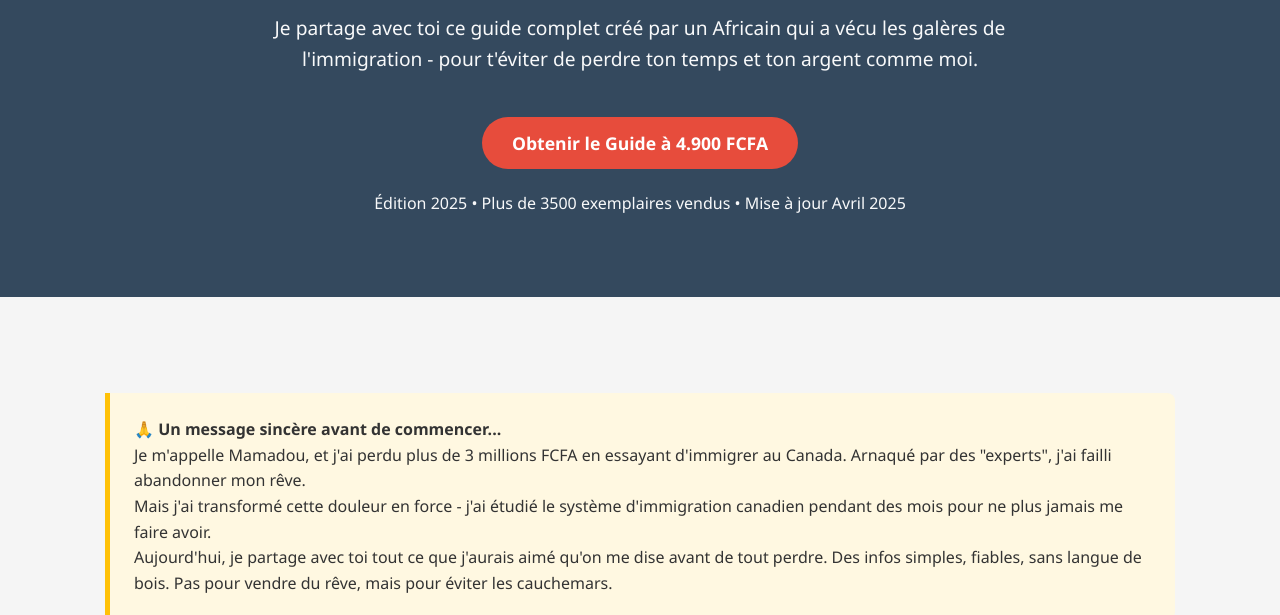
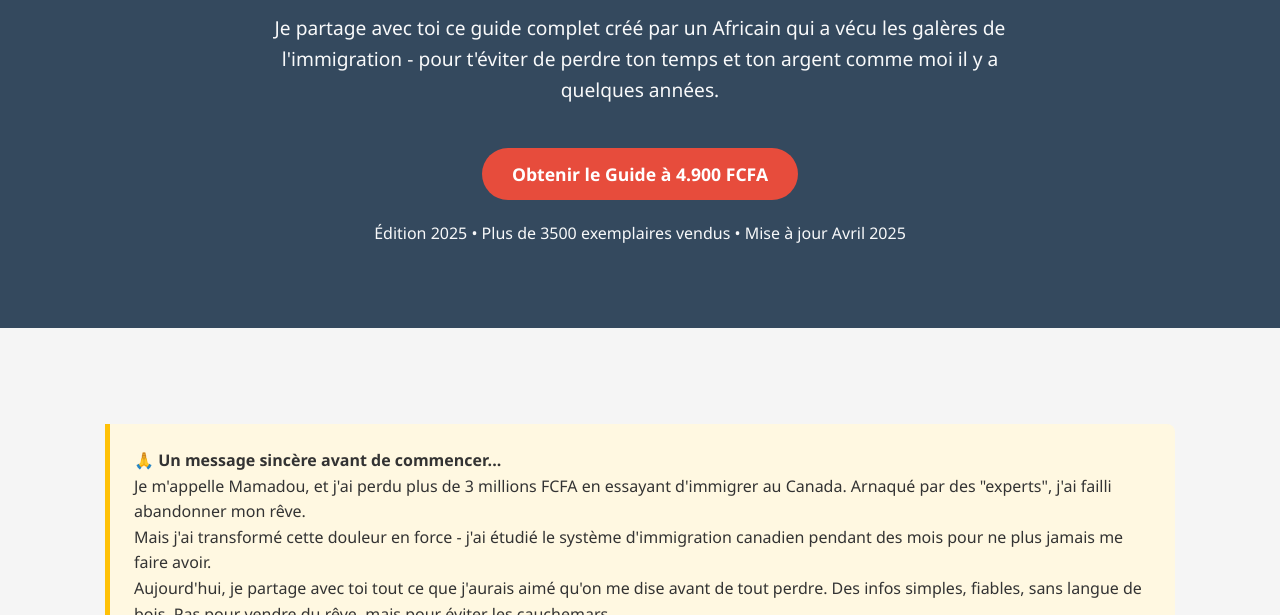
Before and after one commit to martial192/Landing-page-jour, a plain HTML site: page index.html in a window 1280 px wide. Shown: the part 185-800 px from the top of the page. Drawn offline with Linux system fonts and the light colour scheme.

Commit message:
Update index.html

```diff
--- a/index.html
+++ b/index.html
@@ -608,7 +608,7 @@ src="https://www.facebook.com/tr?id=1400667957768581&ev=PageView&noscript=1"
     <section class="hero">
         <div class="container">
             <h1>👋 Bonjour</h1>
-            <p>Je partage avec toi ce guide complet créé par un Africain qui a vécu les galères de l'immigration - pour t'éviter de perdre ton temps et ton argent comme moi.</p>
+            <p>Je partage avec toi ce guide complet créé par un Africain qui a vécu les galères de l'immigration - pour t'éviter de perdre ton temps et ton argent comme moi il y a quelques années.</p>
             <a href="#get-guide" class="cta-button">Obtenir le Guide à 4.900 FCFA</a>
             <p><small>Édition 2025 • Plus de 3500 exemplaires vendus • Mise à jour Avril 2025</small></p>
         </div>
```
